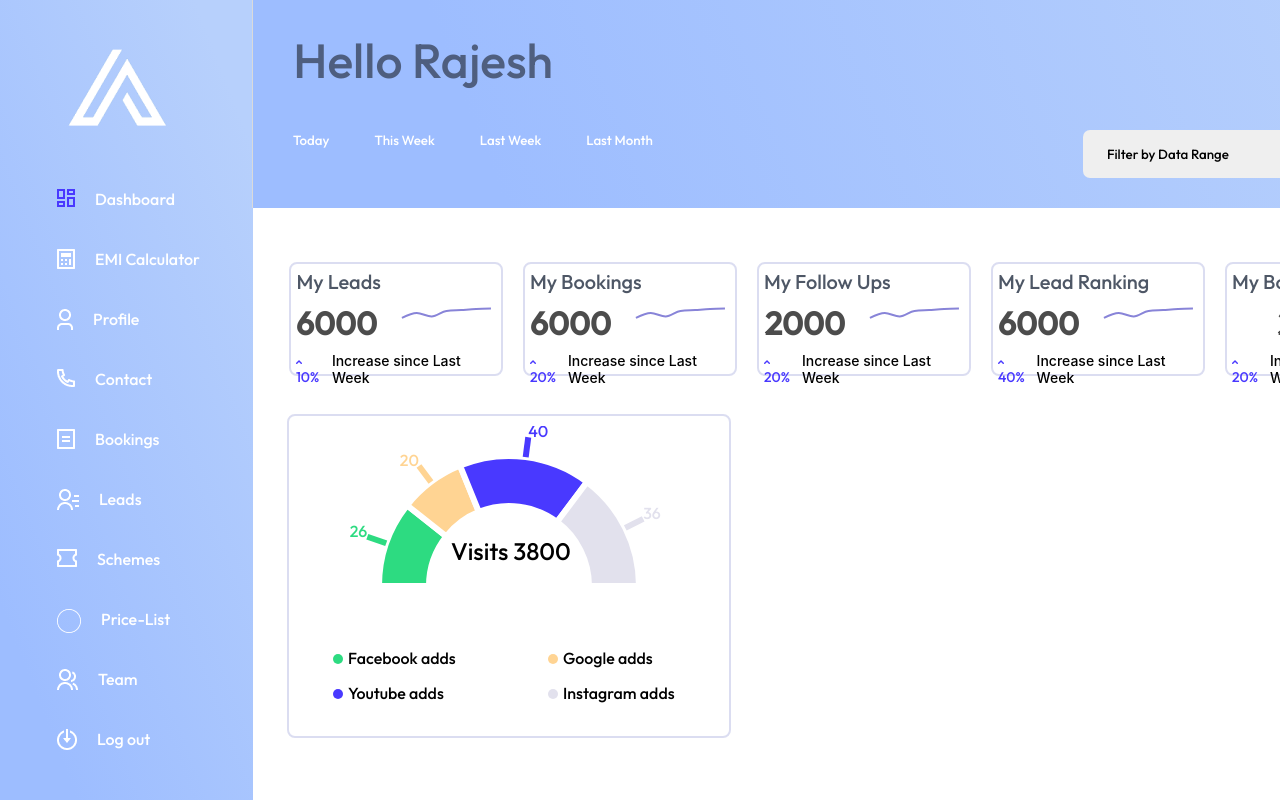
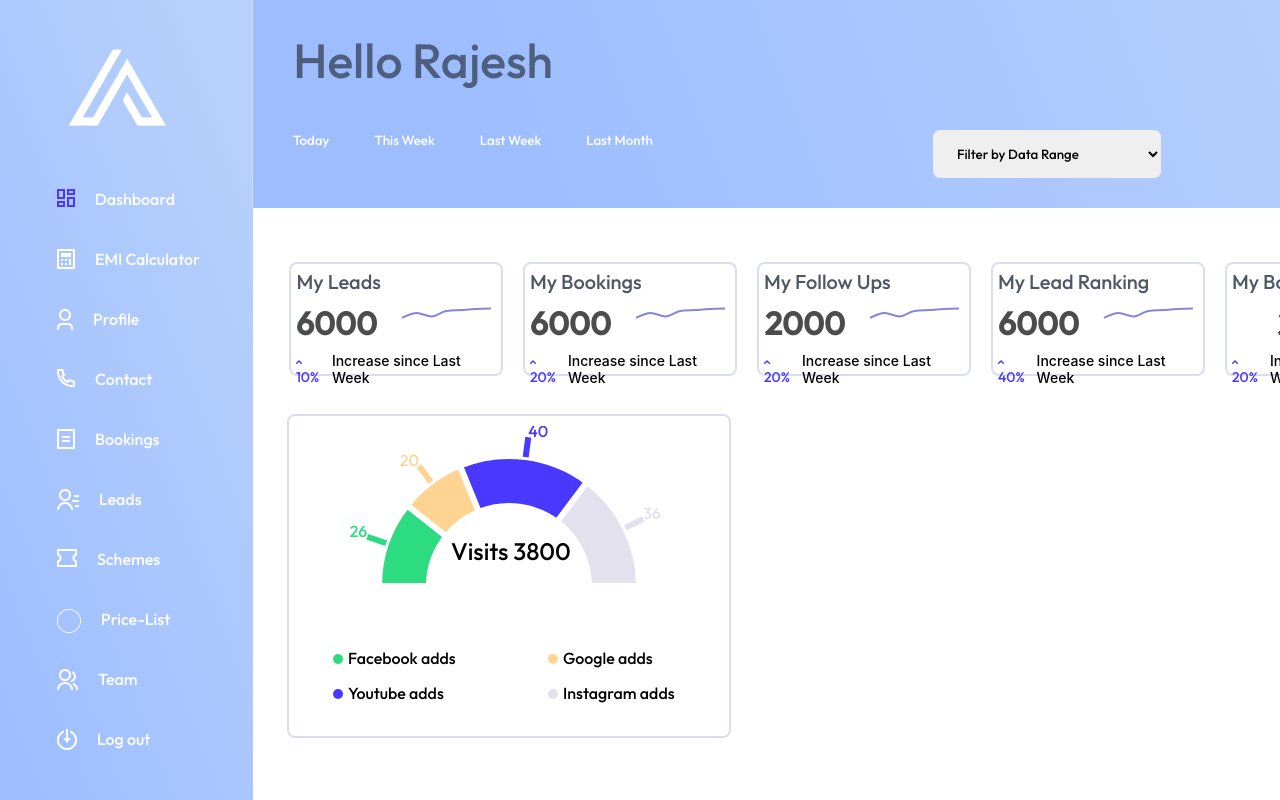
Before and after one commit to prjwl7/emir-v2, a React (Create React App) app: page / in a window 1280 px wide. Shown: the top 800 px of the page. Built offline with nearby package versions, Linux system fonts and the light colour scheme.

Commit message:
changed filter

```diff
--- a/src/components/dashboard.css
+++ b/src/components/dashboard.css
@@ -22,7 +22,7 @@
     gap: 50px;
     position: absolute;
     width: 199px;
-    height: 100%;
+    height: 125%;
     left: 0px;
     top: 0px;
     background: linear-gradient(68.59deg, #9DBDFF 18.62%, #B7D0FC 90.49%);
@@ -130,7 +130,7 @@ color: rgba(0, 0, 0, 0.5);
     padding: 8px 20px;
     gap: 12px;
     border-radius: 7px;
-    margin-left: -50px;
+    margin-left: -200px;
 }
 .filter-range-options
 {
```
